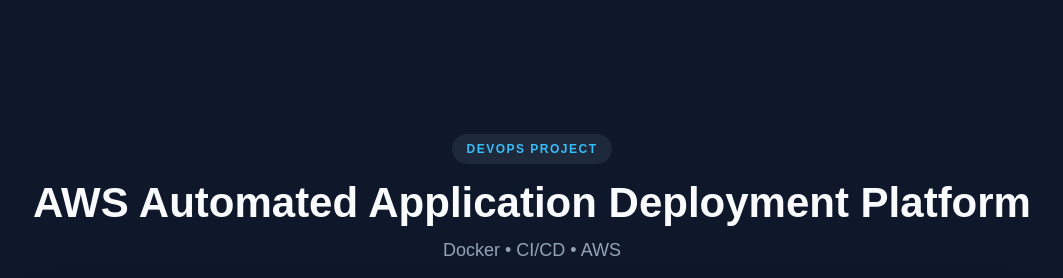
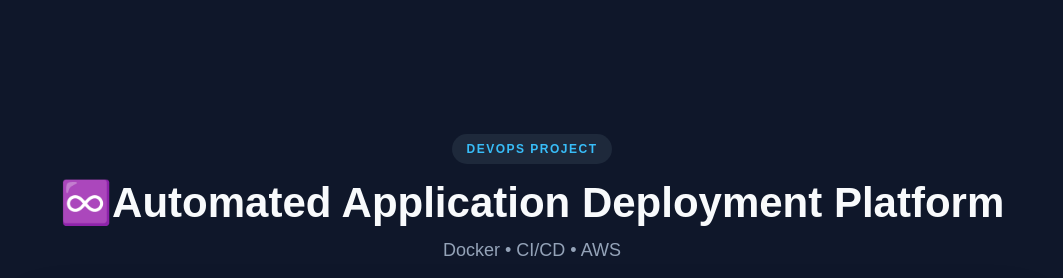
Before and after one commit to tanveerrabbani5/automated-application-deployment, a plain HTML site: page frontend/index.html in a window 1280 px wide. Shown: the top 278 px of the page, without its empty margins (108-1171 px from the left). Drawn offline with Linux system fonts and the light colour scheme; no server answers.

```diff
--- a/frontend/index.html
+++ b/frontend/index.html
@@ -13,7 +13,7 @@
 
         <header>
             <p class="badge">DEVOPS PROJECT</p>
-            <h1>AWS Automated Application Deployment Platform</h1>
+            <h1>♾️Automated Application Deployment Platform</h1>
             <p class="subtitle">
                 Docker • CI/CD • AWS
             </p>
```
Also changed, not shown: .github/workflows/cd.yml.
